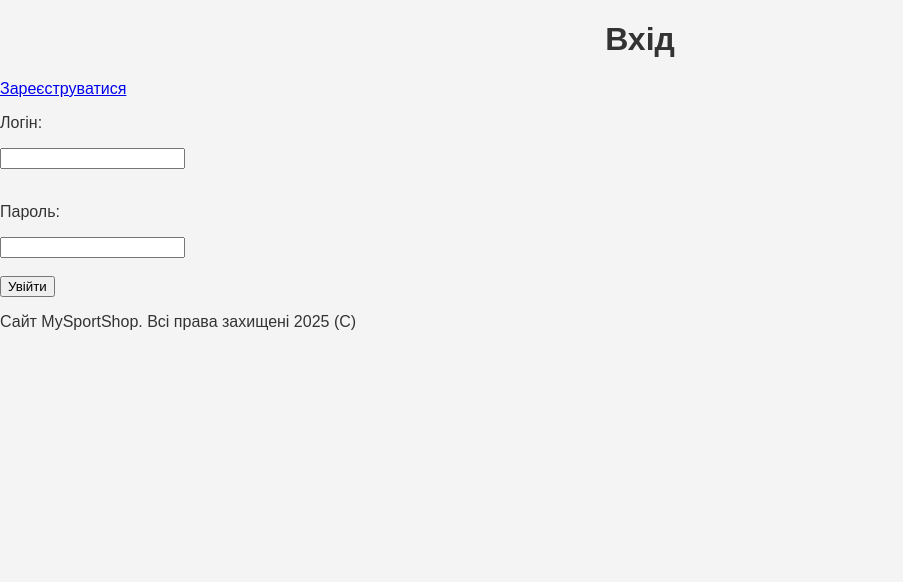
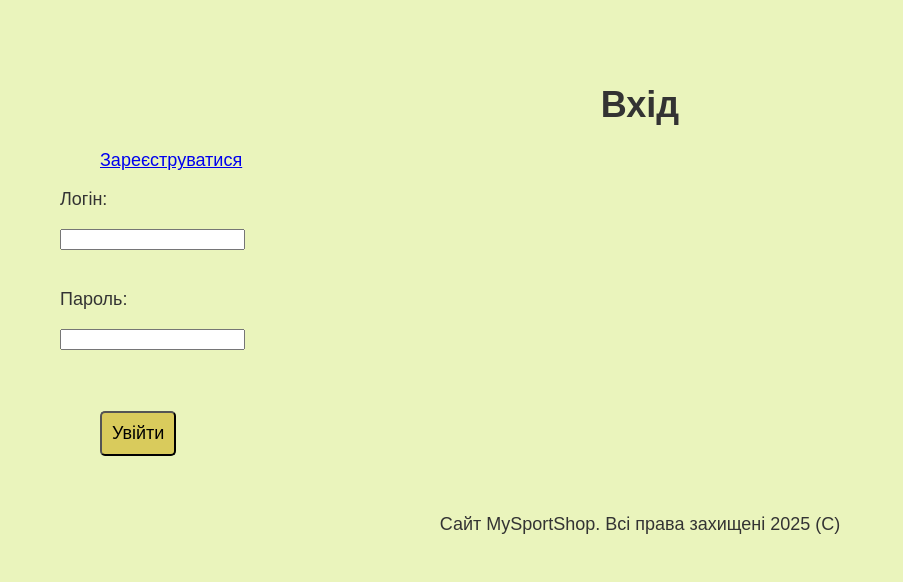
Before and after one commit to DmitryKurson/MySportShop, a Flask app: page / in a window 1280 px wide. Shown: the top 582 px of the page, without its empty margins (0-903 px from the left). Run offline with Flask 3, Linux system fonts and the light colour scheme.

Commit message:
Added simple design

```diff
--- a/static/css/styles.css
+++ b/static/css/styles.css
@@ -1,10 +1,11 @@
 /* Основні стилі */
 body {
     font-family: Arial, sans-serif;
-    margin: 0;
-    padding: 0;
-    background-color: #f4f4f4;
+    margin: 30px;
+    padding: 30px;
+    background-color: #EAF4BC;
     color: #333;
+    font-size: 18px;
 }
 
 h1 {
@@ -39,13 +40,22 @@
     border-radius: 5px;
 }
 
+button {
+    background-color:#D9CB5C;
+    border-radius: 5px;
+    font-size: 18px;
+    margin: 40px;
+    padding: 10px;
+}
+
+/* Підвал сайту */
+footer {
+
+    text-align: center;
 
 
-/* Підвал сайту */
-.footer {
-    background-color: #333;
-    color: white;
-    text-align: center;
-    padding: 15px;
-    margin-top: 20px;
 }
+
+a {
+     margin: 40px;
+}
--- a/templates/about.html
+++ b/templates/about.html
@@ -5,5 +5,8 @@
 {% endblock %}
 
 {% block content %}
-Це наш магазин
+<h1>Про нас</h1>
+<p>Текст про наш магазин</p>
+<iframe src="https://www.google.com/maps/embed?pb=!1m18!1m12!1m3!1d1913.3853796792644!2d30.522799600929957!3d50.44694319868439!2m3!1f0!2f0!3f0!3m2!1i1024!2i768!4f13.1!3m3!1m2!1s0x40d4ce54073a71cb%3A0xbaf9b9c70b1500d3!2z0KXRgNC10YnQsNGC0LjQug!5e0!3m2!1suk!2sua!4v1738173692577!5m2!1suk!2sua" width="600" height="450" style="border:0;" allowfullscreen="" loading="lazy" referrerpolicy="no-referrer-when-downgrade">На мапі</iframe>
+
 {% endblock %}
--- a/templates/login.html
+++ b/templates/login.html
@@ -6,6 +6,7 @@
 
 {% block content %}
 <h1>Вхід</h1>
+
 
 <a href="registration">Зареєструватися</a>
     <form method="POST">
```
Also changed, not shown: templates/product_u.html (+1 -7 lines), templates/welcome_page.html (+7 -4 lines).
